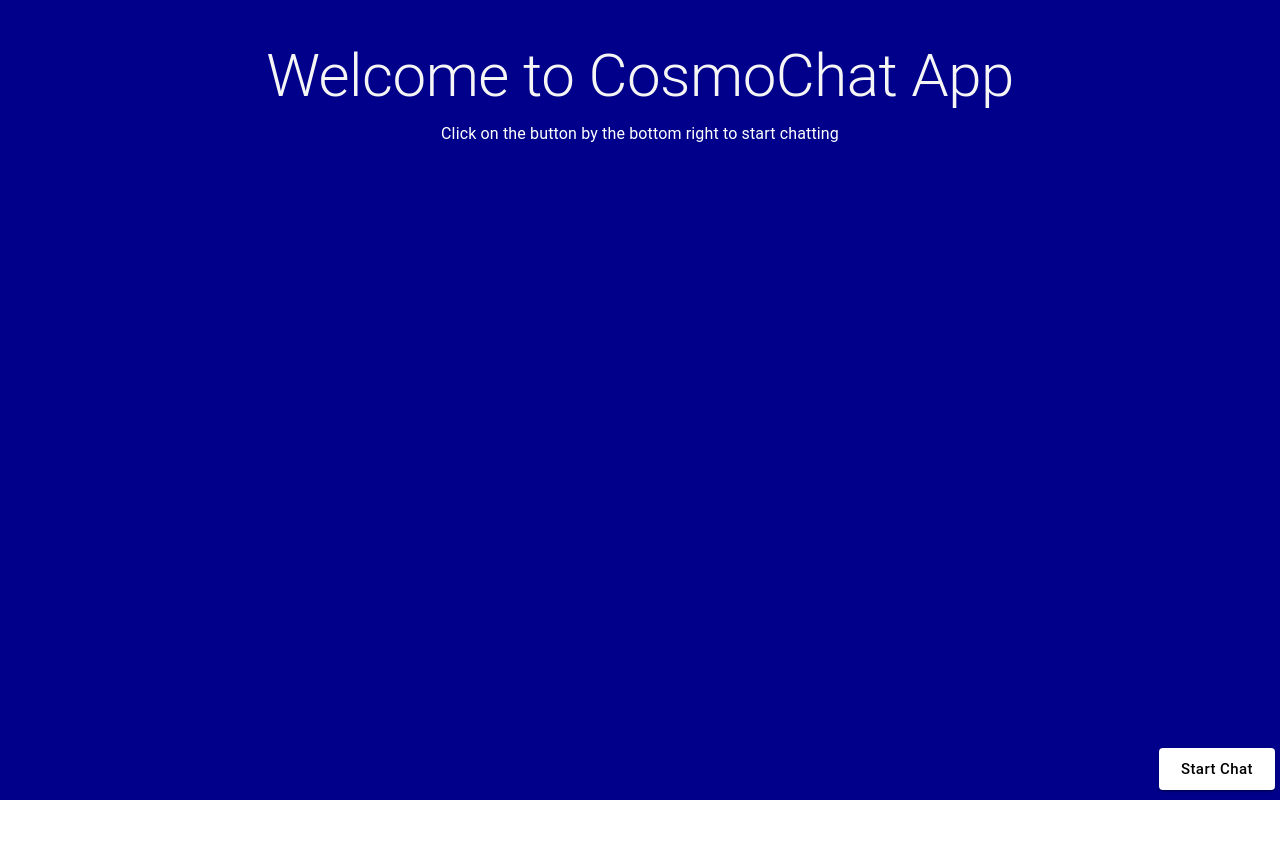
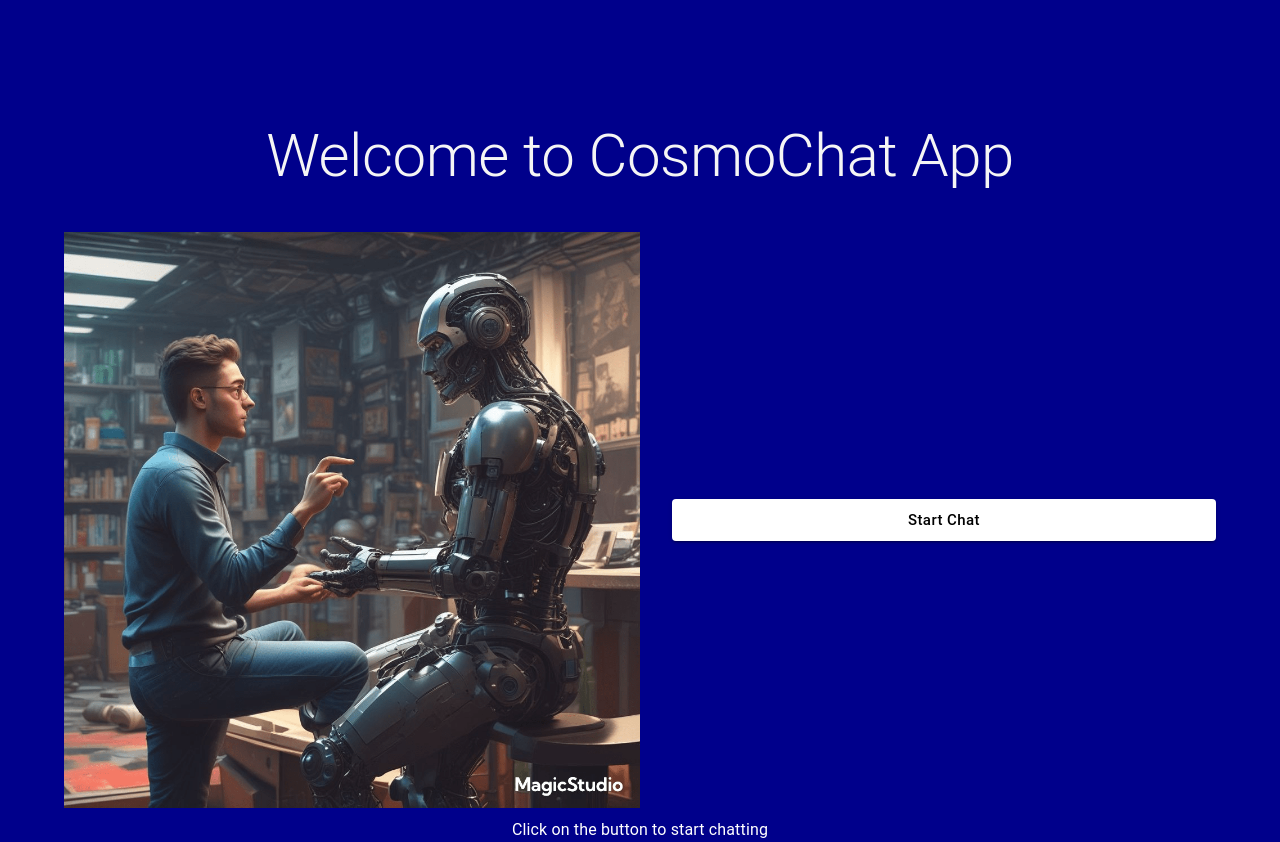
Before and after one commit to Ikechukwu-attah/cosmoChat-ui, a React (Create React App) app in the folder client/: page / in a window 1280 px wide. Before the commit the page ends 800 px from the top, so only its background shows below. Built offline with nearby package versions, Linux system fonts and the light colour scheme.

Commit message:
added AI image

```diff
--- a/client/src/App.js
+++ b/client/src/App.js
@@ -10,7 +10,7 @@ function App() {
       display={"flex"}
       height={"100vh"}
       maxWidth={"1366px"}
-      sx={{ bgcolor: "blueviolet" }}
+      sx={{ bgcolor: "darkblue" }}
     >
       <Home />
     </Box>
--- a/client/src/features/chat/chat.jsx
+++ b/client/src/features/chat/chat.jsx
@@ -6,7 +6,12 @@ import axios from "axios";
 import { useOpenAIChat } from "./hooks/useOpenAIChat";
 
 const Chat = ({ isOpen, onClose }) => {
-  const [messages, setMessages] = useState([]);
+  const [messages, setMessages] = useState([
+    {
+      text: "I am AI cosmoChat. Ask me anything! ",
+      sender: "ai",
+    },
+  ]);
   const [userInput, setUserInput] = useState("");
   const { data, error, isLoading, openAIChat } = useOpenAIChat();
   //   console.log("aiResponse", aiResponse);
@@ -90,11 +95,11 @@ const Chat = ({ isOpen, onClose }) => {
                   />
                   <Box
                     bgcolor="#e1f5fe"
-                    p="5px"
+                    p="5px 10px"
                     borderRadius="10px"
                     width={"50%"}
                   >
-                    {isLoading ? (
+                    {index === message?.length - 1 && isLoading ? (
                       <>
                         <ThinkingIndicator />
                       </>
@@ -104,15 +109,15 @@ const Chat = ({ isOpen, onClose }) => {
                   </Box>
                 </Box>
 
-                <Typography component={"span"} color={"white"} pl={"40px"}>
+                {/* <Typography component={"span"} color={"white"} pl={"40px"}>
                   1st may 2024
-                </Typography>
+                </Typography> */}
               </Box>
             ) : (
               <Box display={"flex"} justifyContent={"flex-end"} p={"10px"}>
                 <Box
                   bgcolor="#228047"
-                  p="5px"
+                  p="5px 10px"
                   borderRadius="10px"
                   color={"#fff"}
                 >
--- a/client/src/pages/home.jsx
+++ b/client/src/pages/home.jsx
@@ -2,23 +2,78 @@ import React, { useState } from "react";
 import Box from "@mui/material/Box";
 import { Button, Typography } from "@mui/material";
 import Chat from "../features/chat/chat";
+import aiImage from "../features/chat/assets/ai1.png";
+import { useMediaQuery } from "@mui/material";
 
 const Home = () => {
   const [openChat, setOpenChat] = useState(false);
+  const isSmallScreen = useMediaQuery("(max-width:600px)");
   return (
+    <>
+      <Typography
+        variant="h2"
+        color={"whitesmoke"}
+        textAlign={"center"}
+        pt={"120px"}
+      >
+        Welcome to CosmoChat App
+      </Typography>
+
       <Box
         position={"relative"}
+        display={"flex"}
         height={"100%"}
         width={"100%"}
+        flexDirection={"column"}
+        alignItems={"center"}
+        justifyContent={"center"}
         sx={{
           bgcolor: "darkblue",
 
           paddingTop: "40px",
         }}
       >
-      <Typography variant="h2" color={"whitesmoke"} textAlign={"center"}>
-        Welcome to CosmoChat App
-      </Typography>
+        <Box
+          display={"flex"}
+          gap={"2rem"}
+          padding={"0 4rem"}
+          sx={{
+            flexDirection: {
+              xs: "column",
+              sm: "row",
+              md: "row",
+            },
+          }}
+        >
+          <Box
+            component={"img"}
+            src={aiImage}
+            alt="ai image"
+            width={"50%"}
+            sx={{
+              width: {
+                xs: "100%",
+                sm: "75%",
+                md: "50%",
+                lg: "50%",
+              },
+            }}
+          />
+
+          <Box
+            width={"50%"}
+            sx={{
+              width: {
+                xs: "100%",
+                sm: "75%",
+                md: "50%",
+                lg: "50%",
+              },
+            }}
+            display={"flex"}
+            alignItems={"center"}
+            justifyContent={"center"}
+          >
             <Button
               variant="contained"
               size="large"
@@ -26,9 +81,11 @@ const Home = () => {
                 bgcolor: "#fff",
                 textTransform: "capitalize",
                 color: "#000",
-          position: "absolute",
-          bottom: "10px",
-          right: "5px",
+                width: "100%",
+                // position: "absolute",
+                // bottom: "10px",
+                // right: "5px",
+                flex: "1",
                 ":hover": {
                   color: "#fff",
                 },
@@ -37,14 +94,18 @@ const Home = () => {
             >
               Start Chat
             </Button>
+          </Box>
+        </Box>
+
         <Typography textAlign={"center"} color={"#fff"} mt={"10px"}>
-        Click on the button by the bottom right to start chatting
+          Click on the button to start chatting
         </Typography>
 
         {openChat && (
           <Chat isOpen={openChat} onClose={() => setOpenChat(false)} />
         )}
       </Box>
+    </>
   );
 };
 
```
Also changed, not shown: client/src/features/chat/assets/ai1.png (added), client/src/features/chat/assets/ai2.jpg (added). Lines whose indentation alone changed are shown as unchanged.
